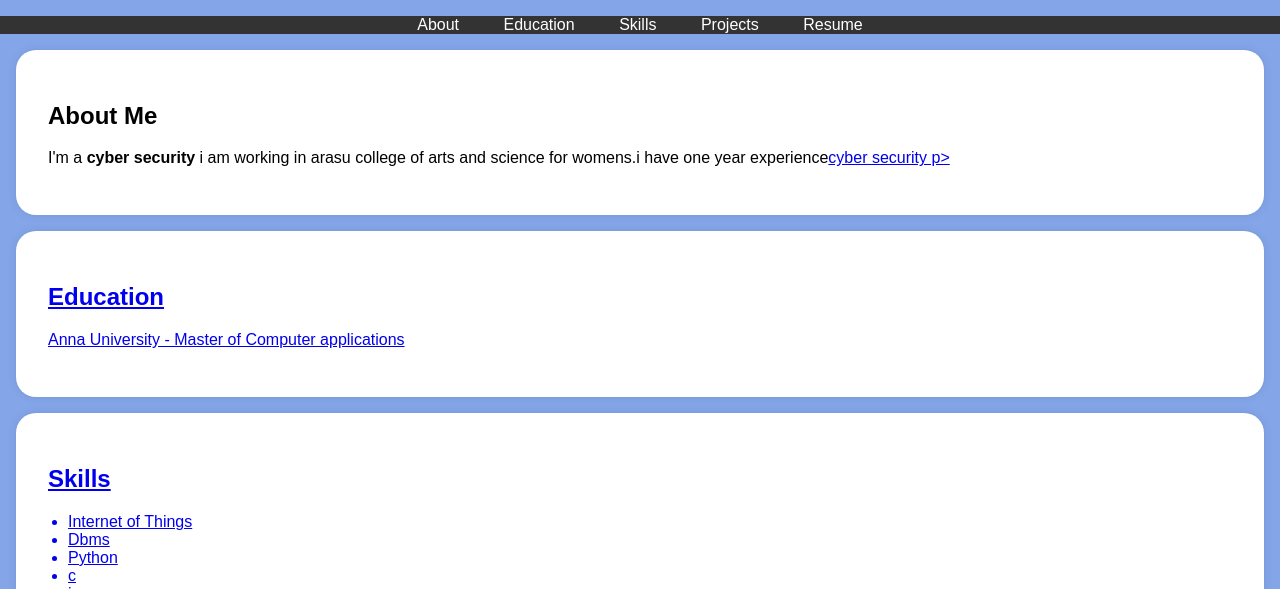
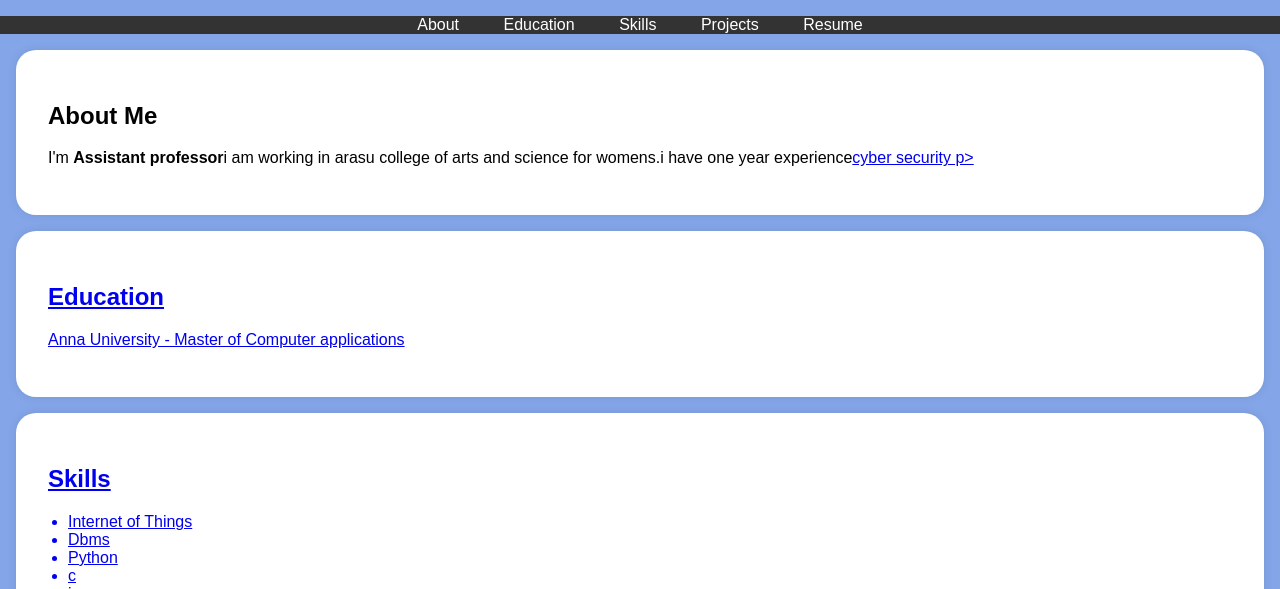
Before and after one commit to Revathi-arasu/Arasu-Revathi, a plain HTML site: page index.html in a window 1280 px wide. Shown: the part 197-786 px from the top of the page. Drawn offline with Linux system fonts and the light colour scheme.

Commit message:
Update index.html

```diff
--- a/index.html
+++ b/index.html
@@ -115,7 +115,7 @@
     <section id="about">
         <div class="section-content">
             <h2>About Me</h2>
-            <p>I'm a <b>cyber security </b>i am working in arasu college of arts and science for womens.i have one year experience<a href="https://techtrainer20.github.io/git_con2/" traget="_target">cyber security p>
+            <p>I'm <b>Assistant professor</b>i am working in arasu college of arts and science for womens.i have one year experience<a href="https://techtrainer20.github.io/git_con2/" traget="_target">cyber security p>
         </div>
     </section>
 
```
